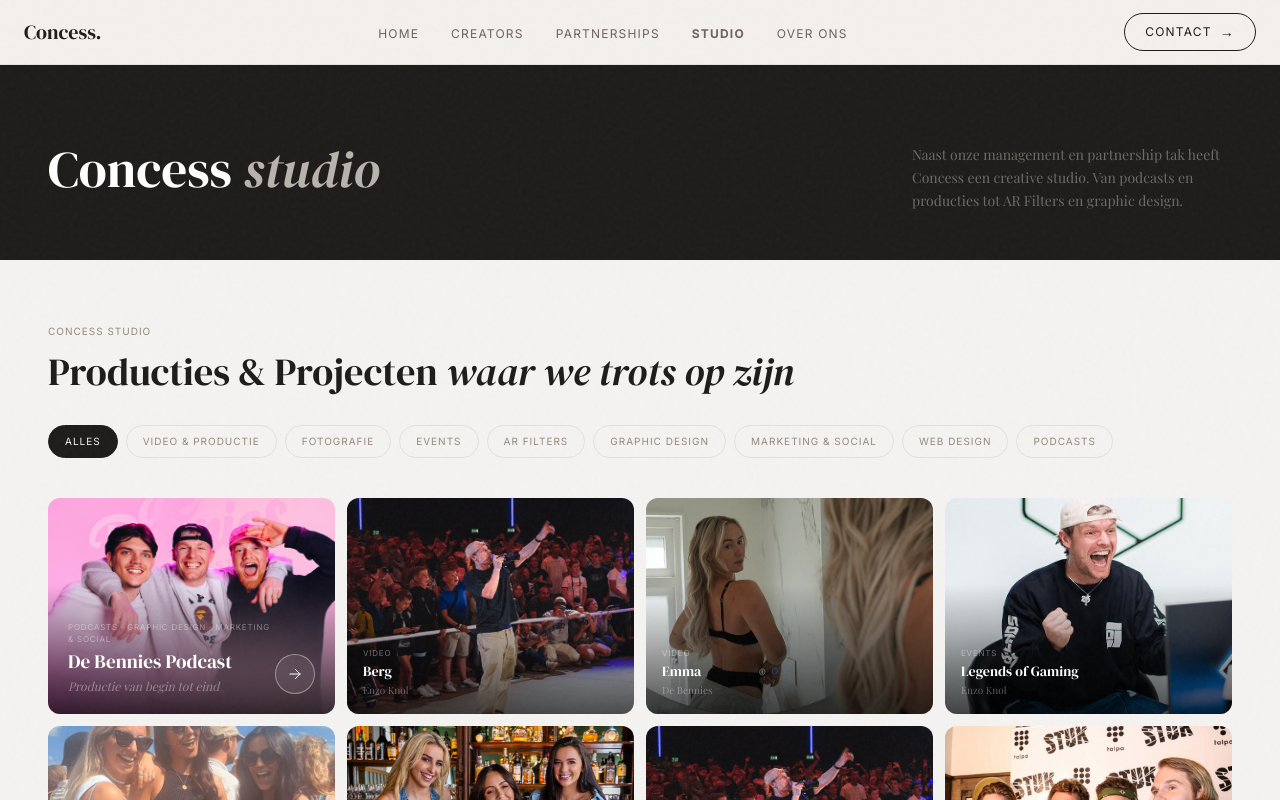
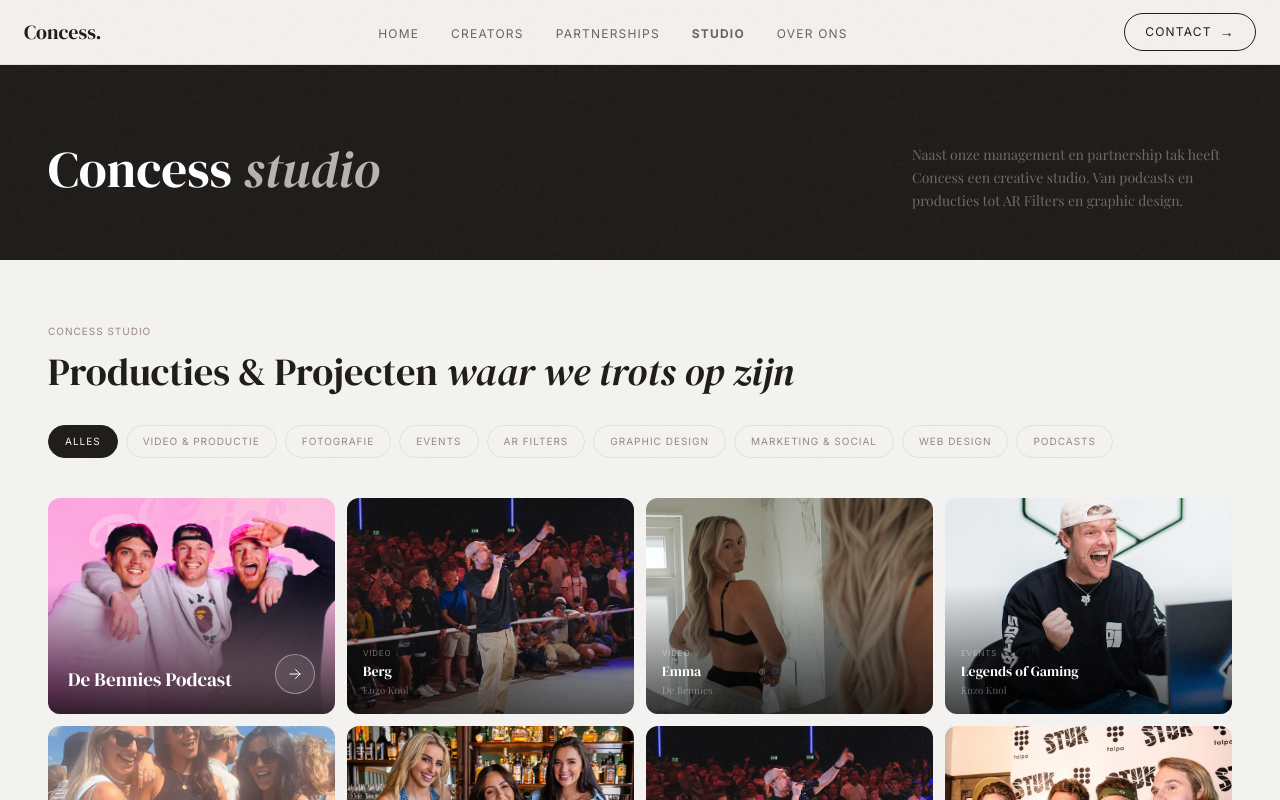
Before and after one commit to xmandysmit-tech/concess-website, a Next.js app: page /studio in a window 1280 px wide. Shown: the top 800 px of the page. Built offline with nearby package versions, Linux system fonts and the light colour scheme; a web font is replaced by a local one.

Commit message:
Studio tile: remove tags and subtitle, show only title + arrow

```diff
--- a/app/studio/page.tsx
+++ b/app/studio/page.tsx
@@ -94,9 +94,7 @@ export default function StudioPage() {
                 <div className="absolute inset-0" style={{ background: "linear-gradient(to top, rgba(0,0,0,0.8) 0%, transparent 60%)" }} />
                 <div className="absolute bottom-0 left-0 right-0 p-5 flex items-end justify-between">
                   <div>
-                    <span className="text-[8px] tracking-widest uppercase text-white/40 block mb-0.5">{c.tags.join(" · ")}</span>
                     <h3 className="text-white" style={{ fontFamily: "'DM Serif Display', Georgia, serif", fontSize: "1.2rem" }}>{c.title}</h3>
-                    {c.subtitle && <p className="text-white/40 text-xs mt-0.5 italic">{c.subtitle}</p>}
                   </div>
                   <div className="flex-shrink-0 w-10 h-10 rounded-full flex items-center justify-center" style={{ border: "1.5px solid rgba(255,255,255,0.4)", background: "rgba(255,255,255,0.08)" }}>
                     <svg width="14" height="14" viewBox="0 0 14 14" fill="none"><path d="M2 7H12M12 7L7.5 2.5M12 7L7.5 11.5" stroke="white" strokeWidth="1" strokeLinecap="round" strokeLinejoin="round"/></svg>
```
